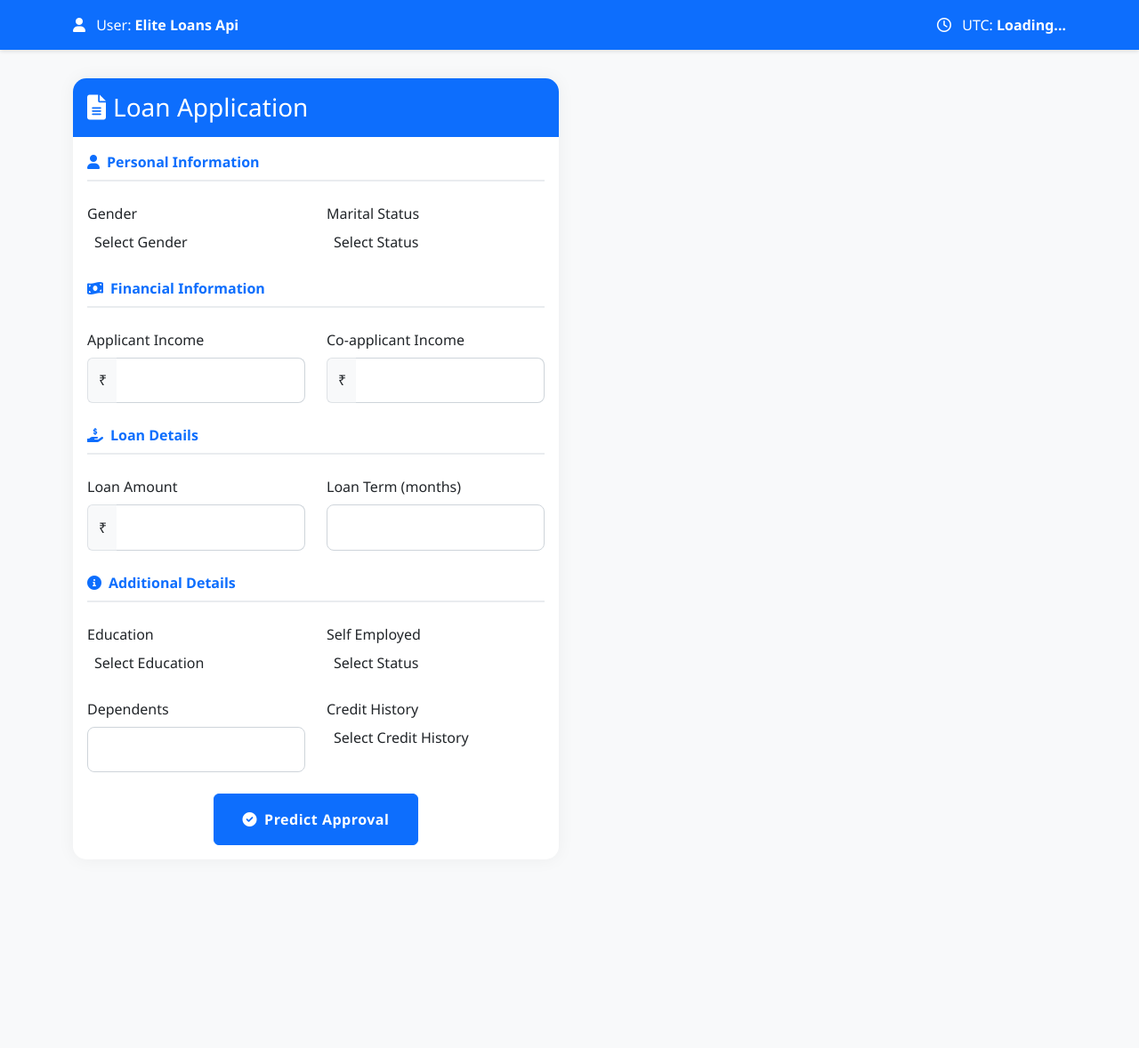
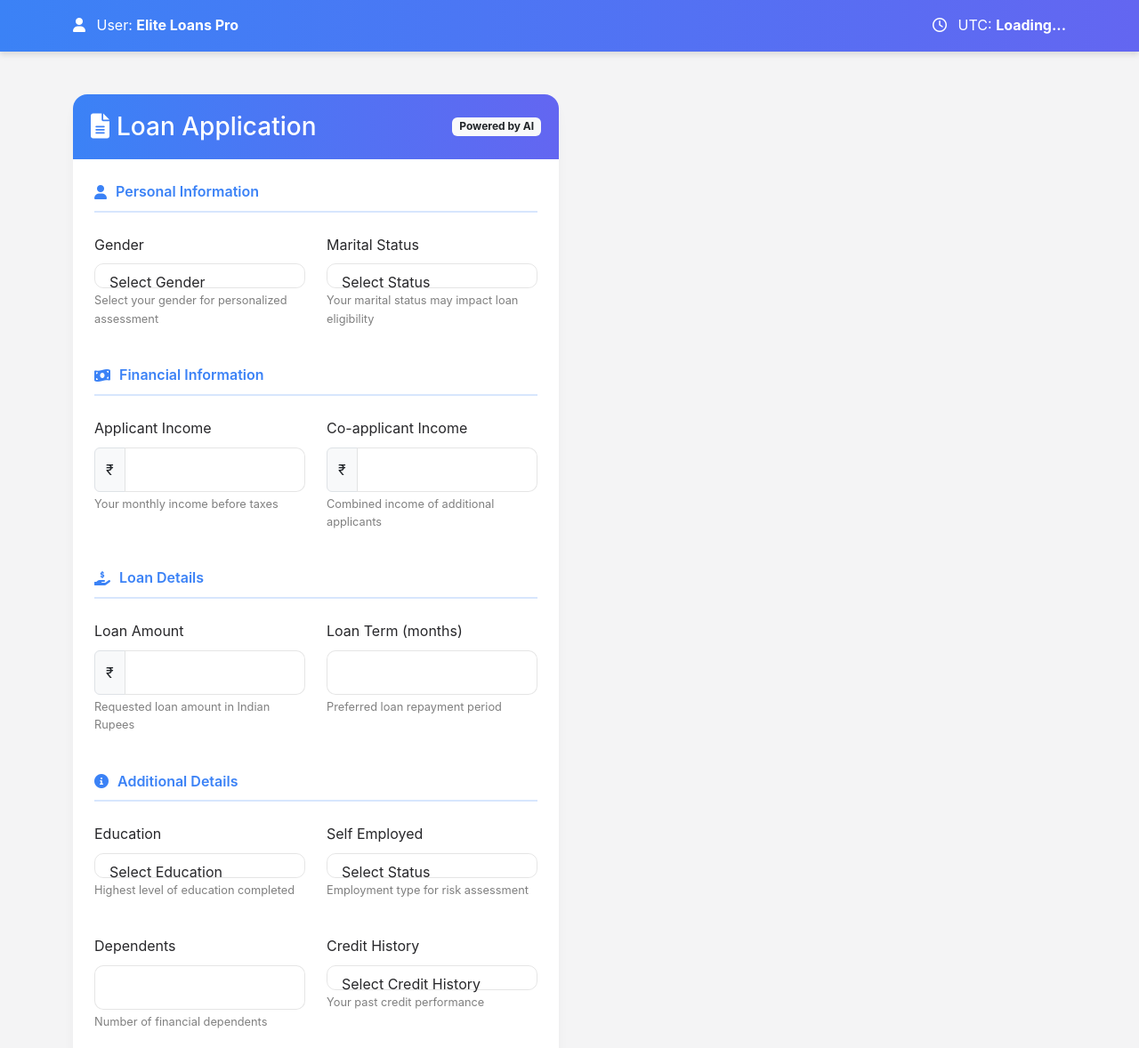
Before and after one commit to Kpavan63/Loan-API, a plain HTML site: page index.html in a window 1280 px wide. Shown: the top 1178 px of the page at 89% size. Before the commit the page ends 998 px from the top, so only its background shows below. Drawn offline with nearby package versions, Linux system fonts and the light colour scheme; some packages are replaced by stand-ins of ours; a script that the page names is missing.

Commit message:
Update index.html

```diff
--- a/index.html
+++ b/index.html
@@ -3,123 +3,172 @@
 <head>
     <meta charset="UTF-8">
     <meta name="viewport" content="width=device-width, initial-scale=1.0">
-    <title>Loan Prediction System</title>
+    <title>Elite Loans Pro - Loan Prediction System</title>
 
     <!-- CSS Libraries -->
     <link href="https://cdn.jsdelivr.net/npm/bootstrap@5.3.0/dist/css/bootstrap.min.css" rel="stylesheet">
     <link href="https://cdnjs.cloudflare.com/ajax/libs/font-awesome/6.0.0/css/all.min.css" rel="stylesheet">
-    <link href="https://cdnjs.cloudflare.com/ajax/libs/animate.css/4.1.1/animate.min.css" rel="stylesheet">
+    <link href="https://cdn.jsdelivr.net/npm/animate.css/animate.min.css" rel="stylesheet">
     <link href="https://cdn.jsdelivr.net/npm/toastr@2.1.4/build/toastr.min.css" rel="stylesheet">
     <link href="https://cdn.jsdelivr.net/npm/select2@4.1.0-rc.0/dist/css/select2.min.css" rel="stylesheet">
     <link href="https://cdn.jsdelivr.net/npm/sweetalert2@11/dist/sweetalert2.min.css" rel="stylesheet">
 
     <style>
+        :root {
+            --primary-color: #3b82f6;
+            --secondary-color: #10b981;
+            --background-color: #f4f4f5;
+            --text-color: #27272a;
+            --card-bg: #ffffff;
+        }
+
+        * {
+            transition: all 0.3s ease;
+        }
+
         body {
-            background: #f8f9fa;
-            font-family: 'Segoe UI', Tahoma, Geneva, Verdana, sans-serif;
+            background: var(--background-color);
+            font-family: 'Inter', -apple-system, BlinkMacSystemFont, 'Segoe UI', Roboto, Oxygen, Ubuntu, Cantarell, 'Open Sans', 'Helvetica Neue', sans-serif;
+            color: var(--text-color);
+            line-height: 1.6;
+        }
+
+        .gradient-bg {
+            background: linear-gradient(135deg, var(--primary-color), #6366f1);
+            color: white;
+        }
+
+        .glass-morphism {
+            background: rgba(255, 255, 255, 0.8);
+            backdrop-filter: blur(10px);
+            border: 1px solid rgba(255, 255, 255, 0.125);
+            box-shadow: 0 8px 32px 0 rgba(31, 38, 135, 0.07);
+        }
+
+        .advanced-card {
+            background: var(--card-bg);
+            border-radius: 16px;
+            box-shadow:
+                0 10px 15px -3px rgba(0, 0, 0, 0.05),
+                0 4px 6px -2px rgba(0, 0, 0, 0.025);
+            border: none;
+            overflow: hidden;
+        }
+
+        .card-header {
+            background: linear-gradient(90deg, var(--primary-color), #6366f1);
+            color: white;
+            padding: 1.25rem;
+            display: flex;
+            align-items: center;
+            justify-content: space-between;
+        }
+
+        .form-control, .form-select {
+            border-radius: 10px;
+            border: 1px solid rgba(0,0,0,0.1);
+            padding: 0.75rem 1rem;
+            background: rgba(255,255,255,0.9);
+            transition: all 0.3s ease;
+        }
+
+        .form-control:focus, .form-select:focus {
+            border-color: var(--primary-color);
+            box-shadow: 0 0 0 3px rgba(59, 130, 246, 0.1);
+        }
+
+        .btn-predict {
+            background: linear-gradient(90deg, var(--primary-color), #6366f1);
+            border: none;
+            color: white;
+            padding: 0.75rem 2rem;
+            border-radius: 12px;
+            text-transform: uppercase;
+            letter-spacing: 1px;
+            font-weight: 600;
+            transition: all 0.4s ease;
+            position: relative;
+            overflow: hidden;
+        }
+
+        .btn-predict:hover {
+            transform: translateY(-3px);
+            box-shadow: 0 10px 20px rgba(59, 130, 246, 0.3);
+        }
+
+        .btn-predict::before {
+            content: '';
+            position: absolute;
+            top: 0;
+            left: -100%;
+            width: 100%;
+            height: 100%;
+            background: linear-gradient(120deg, transparent, rgba(255,255,255,0.3), transparent);
+            transition: all 0.5s;
+        }
+
+        .btn-predict:hover::before {
+            left: 100%;
+        }
+
+        .result-container {
+            background: rgba(255,255,255,0.9);
+            border-radius: 16px;
+            padding: 1.5rem;
+            box-shadow: 0 10px 15px -3px rgba(0, 0, 0, 0.05);
+        }
+
+        .section-title {
+            color: var(--primary-color);
+            border-bottom: 2px solid rgba(59, 130, 246, 0.2);
+            padding-bottom: 0.5rem;
+            margin-bottom: 1.5rem;
+            font-weight: 600;
+            display: flex;
+            align-items: center;
+        }
+
+        .section-title i {
+            margin-right: 10px;
+            color: var(--primary-color);
         }
 
         .info-header {
-            background: #0d6efd;
+            background: linear-gradient(90deg, var(--primary-color), #6366f1);
             color: white;
             padding: 1rem 0;
-            margin-bottom: 2rem;
-            box-shadow: 0 2px 4px rgba(0,0,0,0.1);
+            box-shadow: 0 4px 6px rgba(0,0,0,0.1);
         }
 
-        .timestamp {
-            font-size: 0.9rem;
-            opacity: 0.9;
+        #resultDisplay .alert {
+            border-radius: 10px;
         }
 
-        .card {
-            border: none;
-            box-shadow: 0 0 20px rgba(0,0,0,0.05);
-            border-radius: 15px;
-            overflow: hidden;
-            margin-bottom: 2rem;
+        /* Responsive Adjustments */
+        @media (max-width: 768px) {
+            .advanced-card {
+                margin: 1rem;
+            }
         }
 
-        .card-header {
-            background: #0d6efd;
-            color: white;
-            border: none;
-            padding: 1rem;
+        /* Loading Spinner */
+        .spinner-custom {
+            width: 3rem;
+            height: 3rem;
+            border-width: 0.25em;
         }
 
-        .section-title {
-            color: #0d6efd;
-            border-bottom: 2px solid #e9ecef;
-            padding-bottom: 0.5rem;
-            margin-bottom: 1.5rem;
-            font-weight: 600;
+        /* Tooltips and Helper Text */
+        .form-text {
+            color: rgba(0,0,0,0.5);
+            font-size: 0.8rem;
         }
 
-        .form-control, .form-select {
-            border-radius: 8px;
-            padding: 0.8rem;
-            border: 1px solid #ced4da;
-            transition: all 0.3s;
-        }
-
-        .form-control:focus, .form-select:focus {
-            border-color: #0d6efd;
-            box-shadow: 0 0 0 0.25rem rgba(13,110,253,0.25);
-        }
-
-        .input-group-text {
-            background: #f8f9fa;
-            border-right: none;
-        }
-
-        .input-group .form-control {
-            border-left: none;
-        }
-
-        .btn-predict {
-            padding: 1rem 2rem;
-            font-weight: 600;
-            letter-spacing: 0.5px;
-            transition: all 0.3s;
-        }
-
-        .btn-predict:hover {
-            transform: translateY(-2px);
-            box-shadow: 0 4px 8px rgba(13,110,253,0.2);
-        }
-
-        .result-container {
-            background: #fff;
+        /* Select2 Customization */
+        .select2-container--bootstrap-5 .select2-selection {
             border-radius: 10px;
-            padding: 1.5rem;
-        }
-
-        .result-header {
-            background: #e9ecef;
-            padding: 1rem;
-            border-radius: 8px;
-            margin-bottom: 1rem;
-        }
-
-        pre {
-            background: #f8f9fa;
-            padding: 1rem;
-            border-radius: 8px;
-            white-space: pre-wrap;
-            word-wrap: break-word;
-        }
-
-        .toast-container {
-            position: fixed;
-            top: 20px;
-            right: 20px;
-            z-index: 1050;
-        }
-
-        @media (max-width: 768px) {
-            .card {
-                margin: 1rem;
-            }
+            border: 1px solid rgba(0,0,0,0.1);
+            padding: 0.5rem;
         }
     </style>
 </head>
@@ -127,10 +176,10 @@
     <!-- Header Information -->
     <div class="info-header">
         <div class="container">
-            <div class="row">
+            <div class="row align-items-center">
                 <div class="col-md-6">
                     <i class="fas fa-user me-2"></i>
-                    User: <strong id="userLogin">Elite Loans Api</strong>
+                    User: <strong id="userLogin">Elite Loans Pro</strong>
                 </div>
                 <div class="col-md-6 text-md-end">
                     <i class="far fa-clock me-2"></i>
@@ -141,118 +190,131 @@
     </div>
 
     <!-- Main Content -->
-    <div class="container">
-        <div class="row">
+    <div class="container py-5">
+        <div class="row g-4">
             <!-- Form Card -->
             <div class="col-lg-6">
-                <div class="card animate__animated animate__fadeIn">
+                <div class="advanced-card animate__animated animate__fadeIn">
                     <div class="card-header">
-                        <h3 class="mb-0"><i class="fas fa-file-alt me-2"></i>Loan Application</h3>
+                        <h3 class="mb-0">
+                            <i class="fas fa-file-alt me-2"></i>Loan Application
+                        </h3>
+                        <span class="badge bg-light text-dark">Powered by AI</span>
                     </div>
-                    <div class="card-body">
-                        <form id="loanForm">
+                    <div class="card-body p-4">
+                        <form id="loanForm" novalidate>
                             <!-- Personal Information -->
                             <div class="section-title">
-                                <i class="fas fa-user me-2"></i>Personal Information
+                                <i class="fas fa-user"></i>Personal Information
                             </div>
                             <div class="row mb-4">
-                                <div class="col-md-6">
+                                <div class="col-md-6 mb-3">
                                     <label class="form-label">Gender</label>
                                     <select class="form-select" id="gender" required>
                                         <option value="">Select Gender</option>
                                         <option value="1">Male</option>
                                         <option value="0">Female</option>
                                     </select>
+                                    <div class="form-text">Select your gender for personalized assessment</div>
                                 </div>
-                                <div class="col-md-6">
+                                <div class="col-md-6 mb-3">
                                     <label class="form-label">Marital Status</label>
                                     <select class="form-select" id="married" required>
                                         <option value="">Select Status</option>
                                         <option value="1">Married</option>
                                         <option value="0">Single</option>
                                     </select>
+                                    <div class="form-text">Your marital status may impact loan eligibility</div>
                                 </div>
                             </div>
 
                             <!-- Financial Information -->
                             <div class="section-title">
-                                <i class="fas fa-money-bill-wave me-2"></i>Financial Information
+                                <i class="fas fa-money-bill-wave"></i>Financial Information
                             </div>
                             <div class="row mb-4">
-                                <div class="col-md-6">
+                                <div class="col-md-6 mb-3">
                                     <label class="form-label">Applicant Income</label>
                                     <div class="input-group">
                                         <span class="input-group-text">₹</span>
                                         <input type="text" class="form-control" id="applicantIncome" required>
                                     </div>
+                                    <div class="form-text">Your monthly income before taxes</div>
                                 </div>
-                                <div class="col-md-6">
+                                <div class="col-md-6 mb-3">
                                     <label class="form-label">Co-applicant Income</label>
                                     <div class="input-group">
                                         <span class="input-group-text">₹</span>
                                         <input type="text" class="form-control" id="coapplicantIncome" required>
                                     </div>
+                                    <div class="form-text">Combined income of additional applicants</div>
                                 </div>
                             </div>
 
                             <!-- Loan Details -->
                             <div class="section-title">
-                                <i class="fas fa-hand-holding-usd me-2"></i>Loan Details
+                                <i class="fas fa-hand-holding-usd"></i>Loan Details
                             </div>
                             <div class="row mb-4">
-                                <div class="col-md-6">
+                                <div class="col-md-6 mb-3">
                                     <label class="form-label">Loan Amount</label>
                                     <div class="input-group">
                                         <span class="input-group-text">₹</span>
                                         <input type="text" class="form-control" id="loanAmount" required>
                                     </div>
+                                    <div class="form-text">Requested loan amount in Indian Rupees</div>
                                 </div>
-                                <div class="col-md-6">
+                                <div class="col-md-6 mb-3">
                                     <label class="form-label">Loan Term (months)</label>
                                     <input type="number" class="form-control" id="loanTerm" required>
+                                    <div class="form-text">Preferred loan repayment period</div>
                                 </div>
                             </div>
 
                             <!-- Additional Details -->
                             <div class="section-title">
-                                <i class="fas fa-info-circle me-2"></i>Additional Details
+                                <i class="fas fa-info-circle"></i>Additional Details
                             </div>
                             <div class="row mb-4">
-                                <div class="col-md-6">
+                                <div class="col-md-6 mb-3">
                                     <label class="form-label">Education</label>
                                     <select class="form-select" id="education" required>
                                         <option value="">Select Education</option>
                                         <option value="1">Graduate</option>
                                         <option value="0">Not Graduate</option>
                                     </select>
+                                    <div class="form-text">Highest level of education completed</div>
                                 </div>
-                                <div class="col-md-6">
+                                <div class="col-md-6 mb-3">
                                     <label class="form-label">Self Employed</label>
                                     <select class="form-select" id="selfEmployed" required>
                                         <option value="">Select Status</option>
                                         <option value="Yes">Yes</option>
                                         <option value="No">No</option>
                                     </select>
+                                    <div class="form-text">Employment type for risk assessment</div>
                                 </div>
                             </div>
 
                             <div class="row mb-4">
-                                <div class="col-md-6">
+                                <div class="col-md-6 mb-3">
                                     <label class="form-label">Dependents</label>
                                     <input type="number" class="form-control" id="dependents" min="0" required>
+                                    <div class="form-text">Number of financial dependents</div>
                                 </div>
-                                <div class="col-md-6">
+                                <div class="col-md-6 mb-3">
                                     <label class="form-label">Credit History</label>
                                     <select class="form-select" id="creditHistory" required>
                                         <option value="">Select Credit History</option>
                                         <option value="1">Good</option>
                                         <option value="0">Bad</option>
                                     </select>
+                                    <div class="form-text">Your past credit performance</div>
                                 </div>
                             </div>
 
                             <div class="text-center">
-                                <button type="submit" class="btn btn-primary btn-predict">
+                                <button type="submit" class="btn btn-predict">
                                     <i class="fas fa-check-circle me-2"></i>Predict Approval
                                 </button>
                             </div>
@@ -263,11 +325,14 @@
 
             <!-- Result Card -->
             <div class="col-lg-6">
-                <div id="resultDisplay" class="card animate__animated animate__fadeIn" style="display: none;">
+                <div id="resultDisplay" class="advanced-card animate__animated animate__fadeIn" style="display: none;">
                     <div class="card-header">
-                        <h3 class="mb-0"><i class="fas fa-chart-pie me-2"></i>Prediction Result</h3>
+                        <h3 class="mb-0">
+                            <i class="fas fa-chart-pie me-2"></i>Prediction Result
+                        </h3>
+                        <span class="badge bg-light text-dark">AI Analysis</span>
                     </div>
-                    <div class="card-body">
+                    <div class="card-body p-4">
                         <div id="resultContent"></div>
                     </div>
                 </div>
@@ -278,13 +343,13 @@
     <!-- Loading Modal -->
     <div class="modal fade" id="loadingModal" tabindex="-1" data-bs-backdrop="static">
         <div class="modal-dialog modal-dialog-centered">
-            <div class="modal-content">
+            <div class="modal-content glass-morphism">
                 <div class="modal-body text-center p-4">
-                    <div class="spinner-border text-primary" role="status">
+                    <div class="spinner-border spinner-custom text-primary" role="status">
                         <span class="visually-hidden">Loading...</span>
                     </div>
-                    <h4 class="mt-3">Processing</h4>
-                    <p class="text-muted">Please wait while we analyze your application...</p>
+                    <h4 class="mt-3">Processing Loan Application</h4>
+                    <p class="text-muted">Advanced AI is analyzing your details...</p>
                 </div>
             </div>
         </div>
```
Lines whose indentation alone changed are shown as unchanged.
